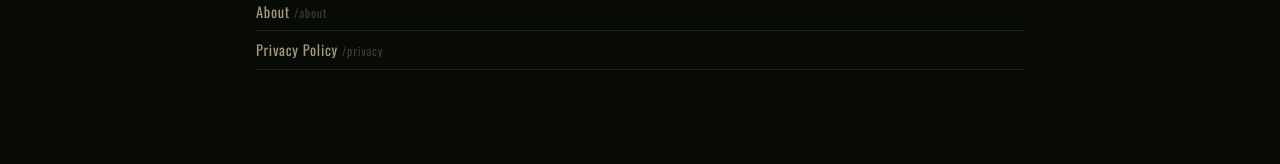
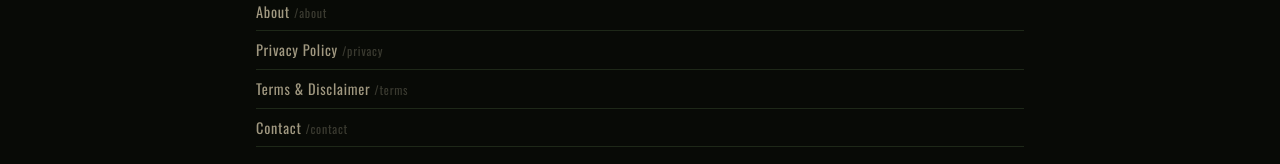
Before and after one commit to husnainseoservices/hunger-games-simulator, a Next.js app: page /sitemap in a window 1280 px wide. Shown: the part 636-800 px from the top of the page. Built offline with nearby package versions, Linux system fonts and the light colour scheme; no server answers.

Commit message:
Update page.tsx

```diff
--- a/app/sitemap/page.tsx
+++ b/app/sitemap/page.tsx
@@ -9,7 +9,7 @@ export const metadata: Metadata = {
 const PAGES = [
   {section:'Simulator',links:[{href:'/simulator',label:'Full Game Simulator'},{href:'/fight',label:'1v1 Fight Simulator'},{href:'/odds',label:'Odds Calculator'},{href:'/quiz',label:'Hunger Games Quiz'}]},
   {section:'Browse',links:[{href:'/tributes',label:'All Tributes'},{href:'/districts',label:'Districts of Panem'},{href:'/leaderboard',label:'Victor Leaderboard'},{href:'/blog',label:'Blog & Guides'}]},
-  {section:'Info',links:[{href:'/about',label:'About'},{href:'/privacy',label:'Privacy Policy'}]},
+  {section:'Info',links:[{href:'/about',label:'About'},{href:'/privacy',label:'Privacy Policy'},{href:'/terms',label:'Terms & Disclaimer'},{href:'/contact',label:'Contact'}]},
 ];
 export default function SitemapPage() {
   return (
```
